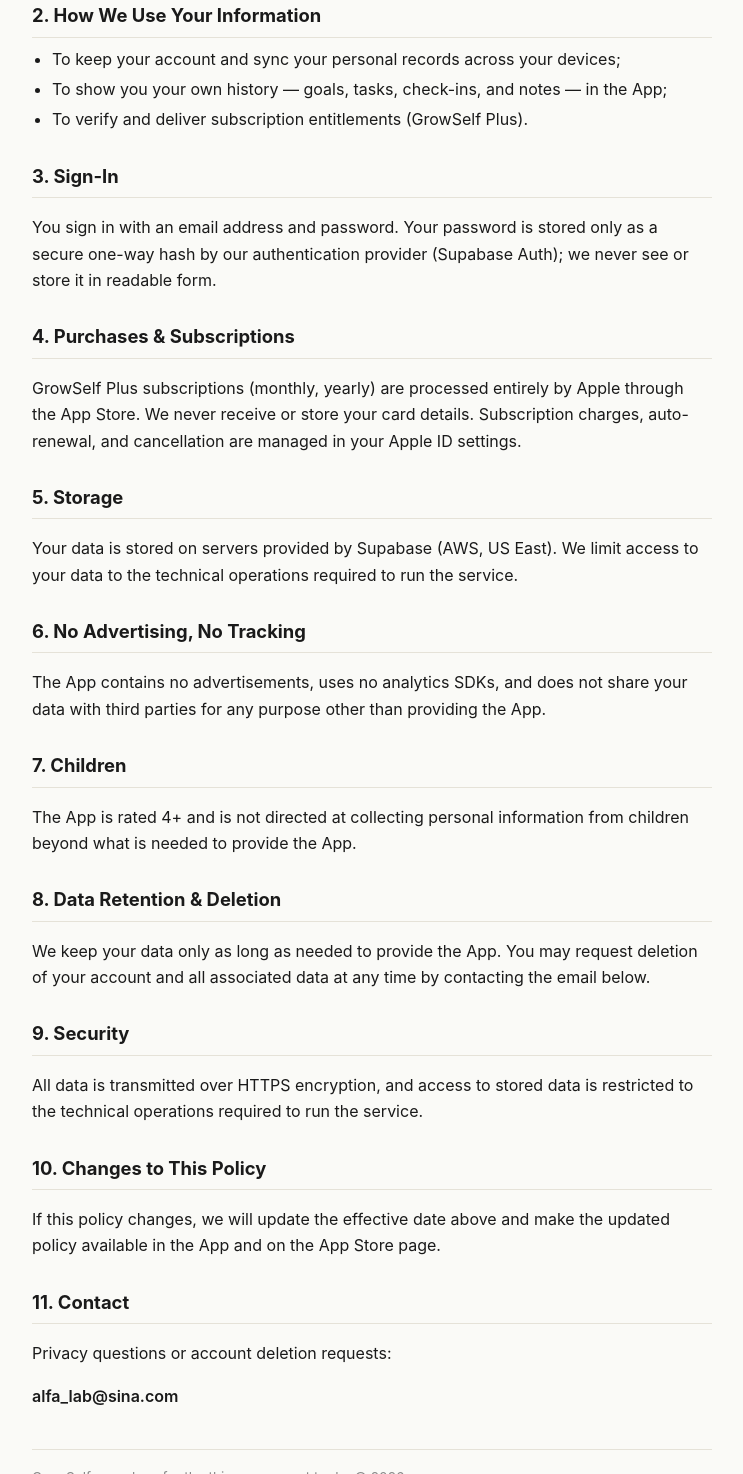
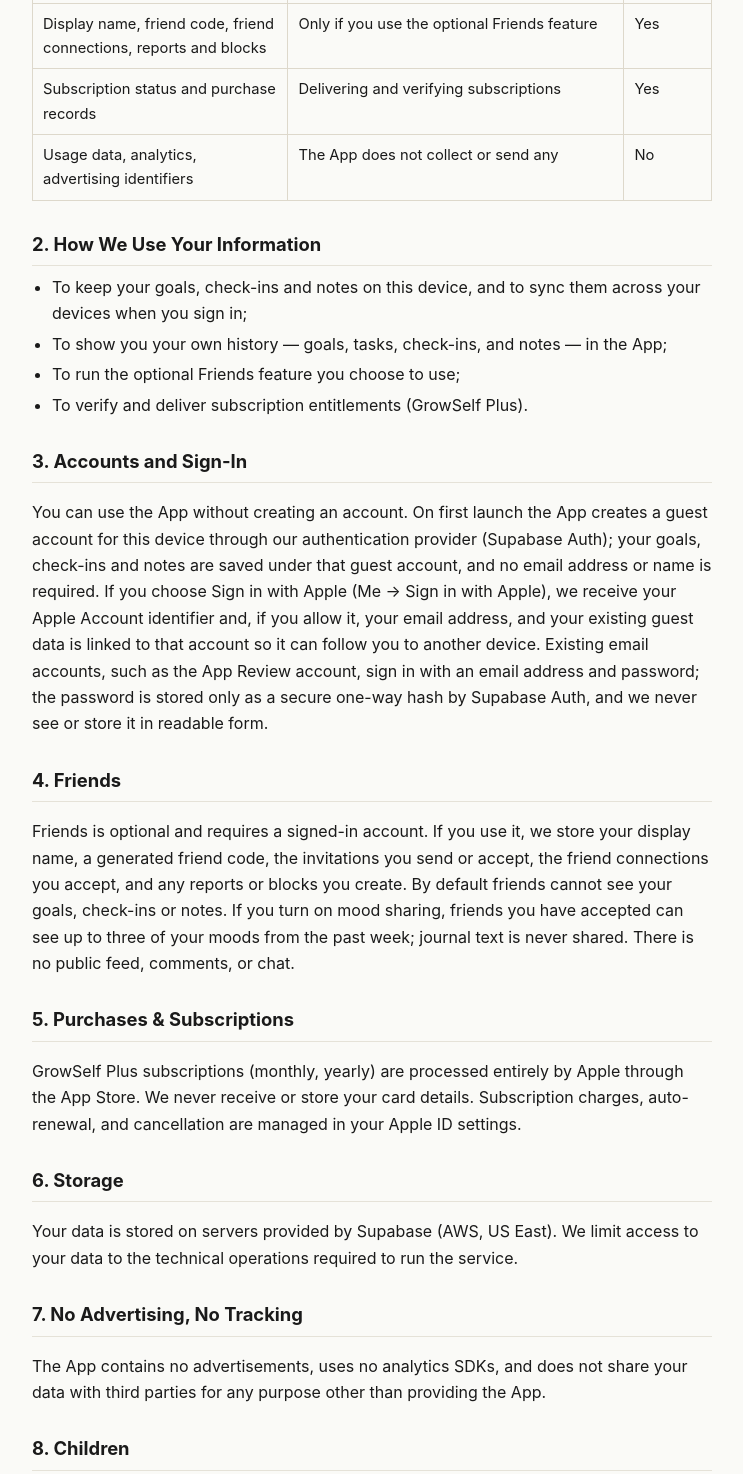
Before and after one commit to anbaba/app_public, a plain HTML site: page growself/privacy/index.html in a window 1280 px wide. Shown: the part 648-2122 px from the top of the page, without its empty margins (268-1011 px from the left). Drawn offline with Linux system fonts and the light colour scheme.

Commit message:
docs(growself): guest-first account wording in privacy policy

```diff
--- a/growself/privacy/index.html
+++ b/growself/privacy/index.html
@@ -35,52 +35,58 @@
 <body>
 <main>
   <h1>Privacy Policy — GrowSelf</h1>
-  <p class="meta">Effective date: October 20, 2026</p>
+  <p class="meta">Effective date: November 4, 2026</p>
 
   <p>This Privacy Policy explains what data GrowSelf ("the App") collects, why we collect it, and the choices you have. We keep data collection minimal, and we never sell your data.</p>
 
   <h2>1. Information We Collect</h2>
   <table>
     <tr><th>Data</th><th>Purpose</th><th>Linked to you</th></tr>
-    <tr><td>Email address</td><td>Account identification and sign-in</td><td>Yes</td></tr>
-    <tr><td>Password (stored as a secure hash only)</td><td>Account sign-in</td><td>Yes</td></tr>
-    <tr><td>User ID (generated identifier)</td><td>Account operation</td><td>Yes</td></tr>
+    <tr><td>Account ID (generated identifier)</td><td>Created on first launch for your guest session, and kept when you link an account</td><td>Yes</td></tr>
+    <tr><td>Apple Account identifier and email address</td><td>Only when you choose Sign in with Apple; the email is received only if you allow sharing it</td><td>Yes</td></tr>
+    <tr><td>Email address and password (stored as a secure hash only)</td><td>Existing email accounts only, such as the App Review account; there is no public email sign-up</td><td>Yes</td></tr>
     <tr><td>Goals, tasks, check-ins, moods, and journal notes you write</td><td>Providing your personal records in the App</td><td>Yes</td></tr>
+    <tr><td>Display name, friend code, friend connections, reports and blocks</td><td>Only if you use the optional Friends feature</td><td>Yes</td></tr>
     <tr><td>Subscription status and purchase records</td><td>Delivering and verifying subscriptions</td><td>Yes</td></tr>
+    <tr><td>Usage data, analytics, advertising identifiers</td><td>The App does not collect or send any</td><td>No</td></tr>
   </table>
 
   <h2>2. How We Use Your Information</h2>
   <ul>
-    <li>To keep your account and sync your personal records across your devices;</li>
+    <li>To keep your goals, check-ins and notes on this device, and to sync them across your devices when you sign in;</li>
     <li>To show you your own history — goals, tasks, check-ins, and notes — in the App;</li>
+    <li>To run the optional Friends feature you choose to use;</li>
     <li>To verify and deliver subscription entitlements (GrowSelf Plus).</li>
   </ul>
 
-  <h2>3. Sign-In</h2>
-  <p>You sign in with an email address and password. Your password is stored only as a secure one-way hash by our authentication provider (Supabase Auth); we never see or store it in readable form.</p>
+  <h2>3. Accounts and Sign-In</h2>
+  <p>You can use the App without creating an account. On first launch the App creates a guest account for this device through our authentication provider (Supabase Auth); your goals, check-ins and notes are saved under that guest account, and no email address or name is required. If you choose Sign in with Apple (Me → Sign in with Apple), we receive your Apple Account identifier and, if you allow it, your email address, and your existing guest data is linked to that account so it can follow you to another device. Existing email accounts, such as the App Review account, sign in with an email address and password; the password is stored only as a secure one-way hash by Supabase Auth, and we never see or store it in readable form.</p>
 
-  <h2>4. Purchases &amp; Subscriptions</h2>
+  <h2>4. Friends</h2>
+  <p>Friends is optional and requires a signed-in account. If you use it, we store your display name, a generated friend code, the invitations you send or accept, the friend connections you accept, and any reports or blocks you create. By default friends cannot see your goals, check-ins or notes. If you turn on mood sharing, friends you have accepted can see up to three of your moods from the past week; journal text is never shared. There is no public feed, comments, or chat.</p>
+
+  <h2>5. Purchases &amp; Subscriptions</h2>
   <p>GrowSelf Plus subscriptions (monthly, yearly) are processed entirely by Apple through the App Store. We never receive or store your card details. Subscription charges, auto-renewal, and cancellation are managed in your Apple ID settings.</p>
 
-  <h2>5. Storage</h2>
+  <h2>6. Storage</h2>
   <p>Your data is stored on servers provided by Supabase (AWS, US East). We limit access to your data to the technical operations required to run the service.</p>
 
-  <h2>6. No Advertising, No Tracking</h2>
+  <h2>7. No Advertising, No Tracking</h2>
   <p>The App contains no advertisements, uses no analytics SDKs, and does not share your data with third parties for any purpose other than providing the App.</p>
 
-  <h2>7. Children</h2>
+  <h2>8. Children</h2>
   <p>The App is rated 4+ and is not directed at collecting personal information from children beyond what is needed to provide the App.</p>
 
-  <h2>8. Data Retention &amp; Deletion</h2>
-  <p>We keep your data only as long as needed to provide the App. You may request deletion of your account and all associated data at any time by contacting the email below.</p>
+  <h2>9. Data Retention &amp; Deletion</h2>
+  <p>We keep your data only as long as needed to provide the App. You can delete your account and all associated data in the App: open Me and choose Delete Account. You may also request deletion by contacting the email below. Deleting the App removes its data from your device; if you did not sign in, the guest account and its records remain on our servers until deleted in the App or on request.</p>
 
-  <h2>9. Security</h2>
+  <h2>10. Security</h2>
   <p>All data is transmitted over HTTPS encryption, and access to stored data is restricted to the technical operations required to run the service.</p>
 
-  <h2>10. Changes to This Policy</h2>
+  <h2>11. Changes to This Policy</h2>
   <p>If this policy changes, we will update the effective date above and make the updated policy available in the App and on the App Store page.</p>
 
-  <h2>11. Contact</h2>
+  <h2>12. Contact</h2>
   <p>Privacy questions or account deletion requests:</p>
   <p class="contact">alfa_lab@sina.com</p>
 
```
